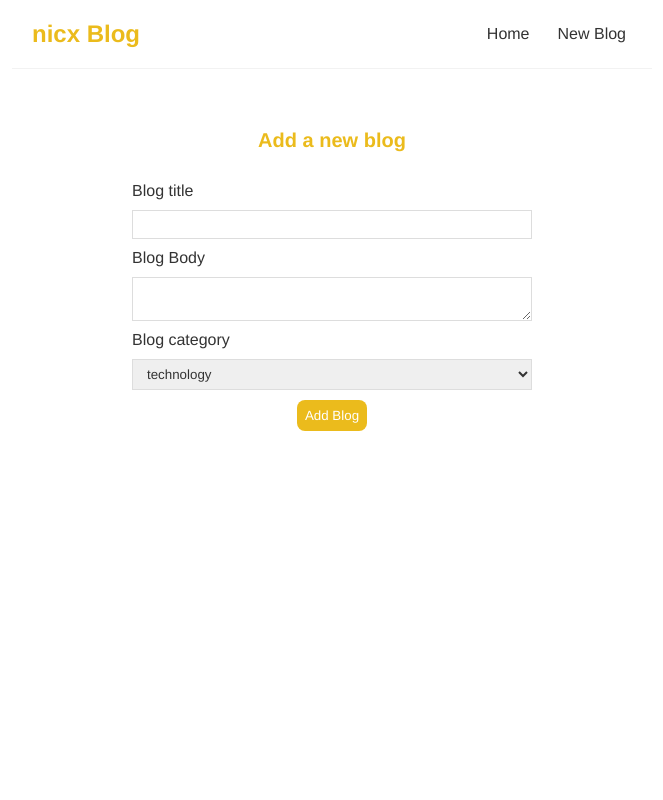
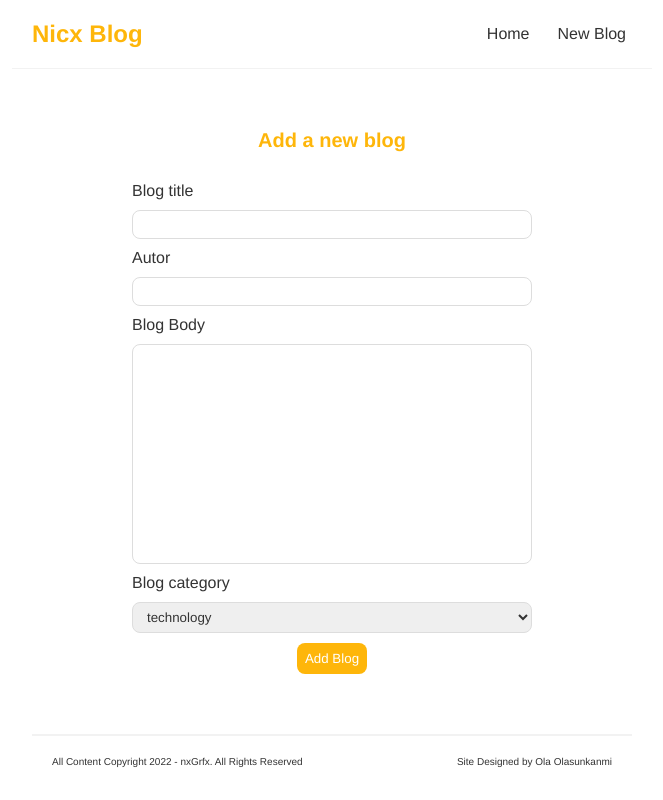
Before and after one commit to nicxd531/nicx-blog, a React (Create React App) app: page /create in a window 1280 px wide. Shown: the whole page, without its empty margins (308-971 px from the left). Built offline with nearby package versions, Linux system fonts and the light colour scheme.

Commit message:
update added to colours and some features

```diff
--- a/src/App.js
+++ b/src/App.js
@@ -3,6 +3,7 @@ import Navbar from './Navbar';
 import {BrowserRouter as Router,Route,Routes} from 'react-router-dom';
 import Create from './Create';
 import BlogDetails from './Blogdetails ';
+import Footer from './footer';
 
 function App() {
 
@@ -17,6 +18,7 @@ function App() {
               <Route path='/blogs/:id' element={<BlogDetails/>}></Route>
             </Routes>
         </div>
+        <Footer/>
       </div>
     </Router>
   );
--- a/src/Blogdetails .js
+++ b/src/Blogdetails .js
@@ -1,4 +1,5 @@
 import { useNavigate, useParams } from "react-router-dom";
+import Loading from "./loading";
 import useFetch from "./useFetch";
 
 
@@ -16,13 +17,14 @@ const BlogDetails = () => {
     }
     return (
         <div className="blog-details">
-            {isPending && <div>Loading</div>}
-            {error && <div>{error}</div>}
+            {isPending && <Loading/>}
+            {error && <div className="err"><img src='/image/err=-404.png' alt="failed to fetch"/></div>}
             {blogs && (
                 <article>
 
                     <h2>{blogs.title}</h2>
-                    <p>written by{blogs.author}</p>
+                    <p><em>written by</em>{blogs.author}</p>
+                    <p><em>Sub-category:</em> {blogs.blogCategory}</p>
                     <div>{blogs.body}</div>
                     <button onClick={handleClick}>delete</button>
                 </article>
--- a/src/Bloglist.js
+++ b/src/Bloglist.js
@@ -15,7 +15,8 @@ const Bloglist = ({blogs,title, handleDelete}) => {
 
                 <div>
                 <h2>{blogs.title}</h2>
-                <p>written by {blogs.author}</p>
+                <p><em>written by</em> {blogs.author}</p>
+                <p><em>Sub-category: </em>{blogs.blogCategory}</p>
                 </div>
                 </Link>
 
--- a/src/Create.js
+++ b/src/Create.js
@@ -4,13 +4,14 @@ import { useNavigate } from "react-router-dom";
 const Create = () => {
       const [title, setTitle]=useState('');
       const [body, setBody]=useState('');
-      const [author, setAuthor]=useState('mario');
+      const [author, setAuthor]=useState(' ');
+      const [blogCategory, setBlogCategory]=useState('technology');
       const [isPending, setIsPending]=useState(false);
       const history = useNavigate();
 
       const handleSubmit =(e)=>{
         e.preventDefault()
-        const blog={title ,body, author};
+        const blog={title ,body,author, blogCategory};
          setIsPending(true);
 
         fetch(' http://localhost:7001/blogs', {
@@ -36,6 +37,13 @@ const Create = () => {
                 value={title}
                 onChange={(e)=>setTitle(e.target.value)}
                 />
+                <label>Autor</label>
+                <input
+                type="text"
+                required
+                value={author}
+                onChange={(e)=>setAuthor(e.target.value)}
+                />
                 <label>Blog Body</label>
                 <textarea
                 required
@@ -44,8 +52,8 @@ const Create = () => {
                 ></textarea>
                 <label>Blog category</label>
                 <select
-                value={author}
-                onChange={(e)=>setAuthor(e.target.value)}
+                value={blogCategory}
+                onChange={(e)=>setBlogCategory(e.target.value)}
                  >
                     <option value="technology">technology</option>
                     <option value="facts">facts</option>
--- a/src/Home.js
+++ b/src/Home.js
@@ -1,4 +1,5 @@
 import Bloglist from './Bloglist';
+import Loading from './loading';
 import useFetch from './useFetch';
 
 const Home = () => {
@@ -6,8 +7,8 @@ const Home = () => {
 
     return (
         <div className="home">
-            {error && <div>{error}</div>}
-            {isPending && <div>Loading....</div>}
+            {error && <div className='err'><img src='/image/err=-404.png' alt='failed to fetch'/></div>}
+            {isPending && <Loading/>}
            {blogs && <Bloglist blogs={blogs} title="All Blogs!" />}
         </div>
     );
--- a/src/Navbar.js
+++ b/src/Navbar.js
@@ -2,7 +2,7 @@ import { Link } from "react-router-dom";
 const Navbar = () => {
     return (
         <nav className="navbar">
-            <h1>nicx Blog</h1>
+            <h1>Nicx Blog</h1>
             <div className="links">
                 <Link to="/">Home</Link>
                 <Link to="/create" >New Blog</Link>
--- /dev/null
+++ b/src/footer.js
@@ -0,0 +1,12 @@
+const Footer = () => {
+    return (
+        <footer className="footer ">
+		<div className="f-content fixed-width clear-fix">
+		<small className=" copyright">All Content Copyright 2022 - nxGrfx. All Rights Reserved</small>
+		<small className="credits ">Site Designed by Ola Olasunkanmi</small>
+		</div>
+	</footer>
+     );
+}
+
+export default Footer;
--- a/src/index.css
+++ b/src/index.css
@@ -18,7 +18,7 @@ body {
   border-bottom: 1px solid #f2f2f2;
 }
 .navbar h1 {
-  color: #ebbb1c;
+  color: #feb60a;
 }
 .navbar .links {
   margin-left: auto;
@@ -29,12 +29,15 @@ body {
   padding: 6px;
 }
 .navbar a:hover {
-  color: #ebbb1c;
+  color: #feb60a;
 }
 .content {
   max-width: 600px;
   margin: 40px auto;
   padding: 20px;
+}
+.home {
+  height: 90vh;
 }
 /*===================================
             blog preview/list
@@ -49,7 +52,7 @@ body {
 }
 .blog-preview h2 {
   font-size: 20px;
-  color: #ebbb1c;
+  color: #feb60a;
   margin-bottom: 8px;
 }
 .blog-preview a {
@@ -60,21 +63,28 @@ body {
 =========================*/
 .blog-details h2 {
   font-size: 20px;
-  color: #ebbb1c;
+  color: #feb60a;
   margin-bottom: 10px;
 }
 .blog-details div {
   margin: 20px 0;
 }
+.blog-details {
+  height: 100vh;
+}
 .blog-details button {
-  background: #ebbb1c;
+  background: #feb60a;
   color: #fff;
   border: 0;
   padding: 8px;
   border-radius: 8px;
   cursor: pointer;
 }
-
+em {
+  font-weight: bold;
+  text-decoration: none;
+  font-style: normal;
+}
 /*====================================
         create new blog form
 ====================================*/
@@ -83,13 +93,16 @@ body {
   margin: 0 auto;
   text-align: center;
 }
+.create * {
+  border-radius: 8px;
+}
 .create label {
   text-align: left;
   display: block;
 }
 .create h2 {
   font-size: 20px;
-  color: #ebbb1c;
+  color: #feb60a;
   margin-bottom: 30px;
 }
 .create input,
@@ -103,10 +116,117 @@ body {
   display: block;
 }
 .create button {
-  background: #ebbb1c;
+  background: #feb60a;
   color: #fff;
   border: 0;
   padding: 8px;
   border-radius: 8px;
   cursor: pointer;
 }
+.create textarea {
+  height: 220px;
+  resize: none;
+}
+/*===================================
+             Loading
+======================================*/
+.loading {
+  margin-top: 30%;
+  height: 40vh;
+}
+:root {
+  --yellow: #feb60a;
+  --red: #feb60a;
+  --blue: #feb60a;
+  --violet: #feb60a;
+}
+div.container {
+  display: flex;
+  justify-content: center;
+  align-items: center;
+}
+.loading div > div {
+  width: 3vw;
+  height: 3vw;
+  border-radius: 100%;
+  margin: 2vw;
+  background-image: linear-gradient(
+    145deg,
+    rgba(255, 255, 255, 0.5) 0%,
+    rgba(0, 0, 0, 0) 100%
+  );
+  animation: bounce 1.5s 0.5s linear infinite;
+}
+.yellow {
+  background-color: var(--yellow);
+}
+
+.red {
+  background-color: var(--red);
+  animation-delay: 0.1s;
+}
+
+.blue {
+  background-color: var(--blue);
+  animation-delay: 0.2s;
+}
+
+.violet {
+  background-color: var(--violet);
+  animation-delay: 0.3s;
+}
+
+@keyframes bounce {
+  0%,
+  50%,
+  100% {
+    transform: scale(1);
+    filter: blur(0px);
+  }
+  25% {
+    transform: scale(0.6);
+    filter: blur(3px);
+  }
+  75% {
+    filter: blur(3px);
+    transform: scale(1.4);
+  }
+}
+/*===================================
+            footer style
+======================================*/
+
+.footer {
+  display: flex;
+  border-top: 2px solid #f2f2f2;
+  max-width: 600px;
+  align-items: center;
+  margin: 0 auto;
+}
+.footer a {
+  text-decoration: none;
+}
+.f-content {
+  margin: 20px;
+
+  width: 100%;
+}
+.copyright {
+  float: left;
+  font-size: 10px;
+  margin-right: 10px;
+}
+.credits {
+  float: right;
+  font-size: 10px;
+  margin-left: 10px;
+}
+.err img {
+  width: 50vh;
+  margin-left: 25%;
+  margin-top: 15%;
+}
+.err {
+  width: 100%;
+  margin: auto 0;
+}
--- /dev/null
+++ b/src/loading.js
@@ -0,0 +1,13 @@
+const Loading = () => {
+    return (
+    <div className="loading">
+            <div class="container">
+	<div class="yellow"></div>
+	<div class="red"></div>
+	<div class="blue"></div>
+	<div class="violet"></div>
+</div>
+    </div> );
+}
+
+export default Loading;
```
Also changed, not shown: Data/blogdata.json (+2 -6 lines), public/image/err=-404.png (added).
